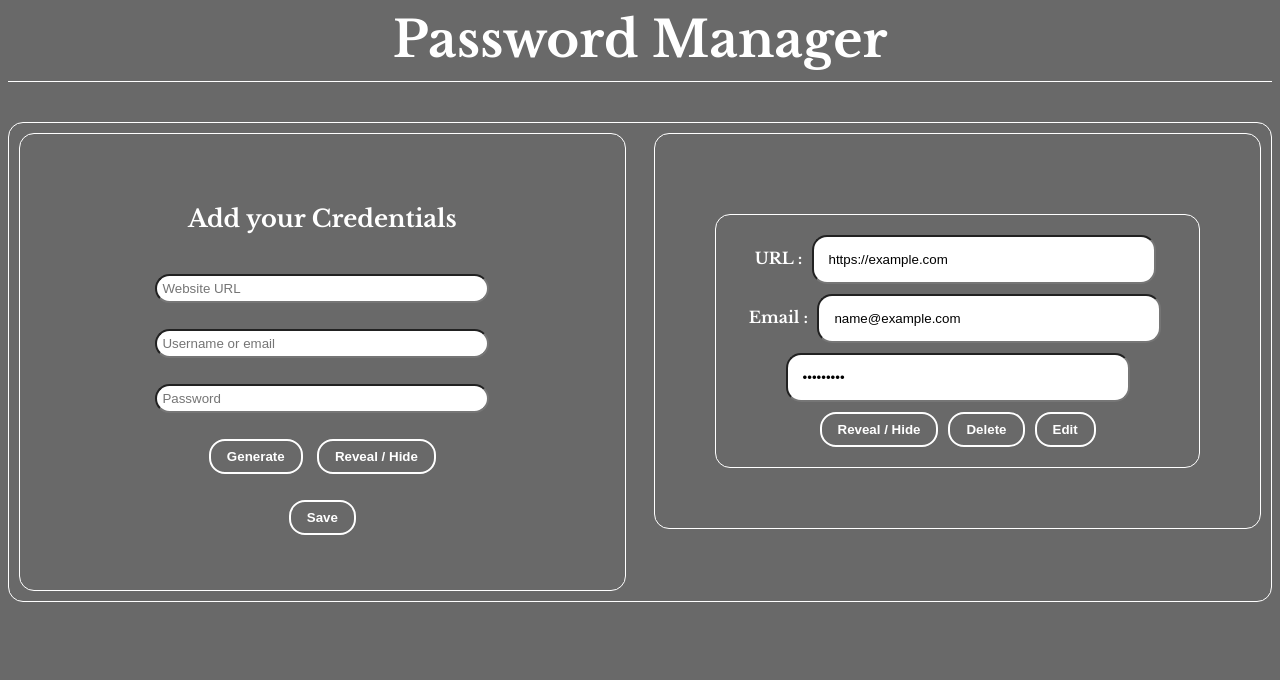
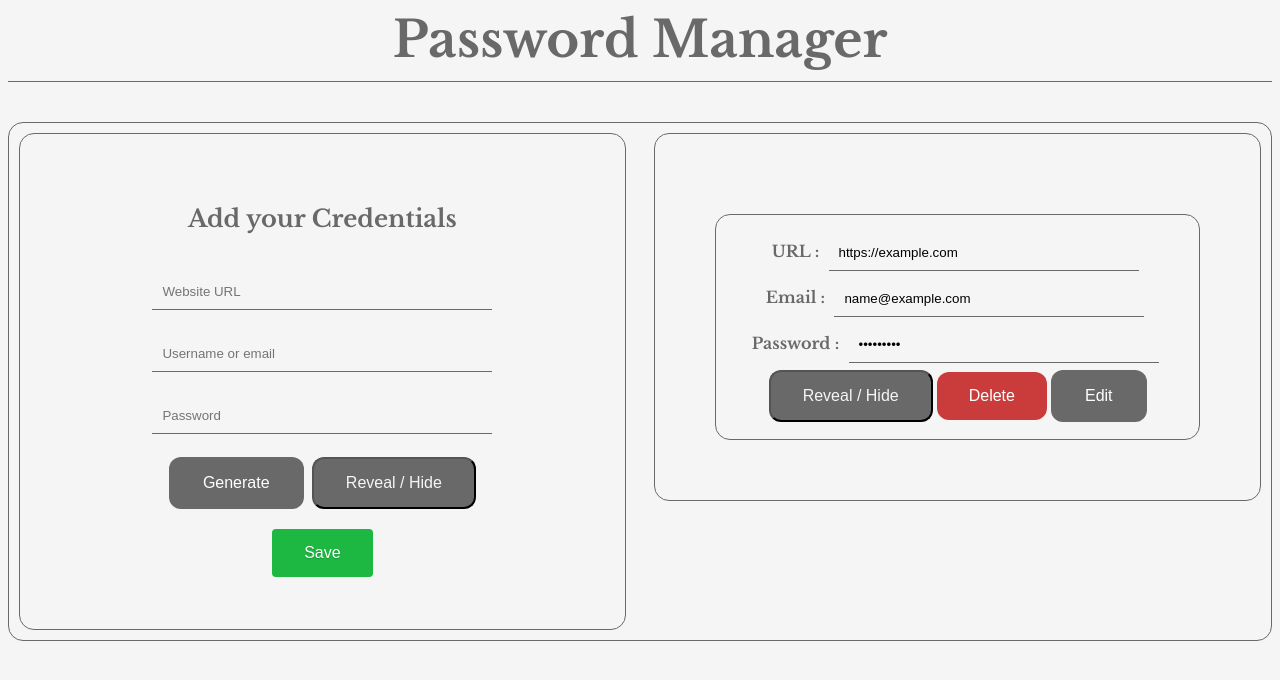
Before and after one commit to AbdHussein/passwordManager, a plain HTML site: page index.html in a window 1280 px wide. Both pictures are taken after typing "https://example.com", "name@example.com", "Sample123" into the empty fields and a click on the button "Save". Drawn offline with nearby package versions, Linux system fonts and the light colour scheme.

Commit message:
version 1.0

```diff
--- a/index.html
+++ b/index.html
@@ -4,6 +4,7 @@
         <link href="https://fonts.googleapis.com/css2?family=Libre+Baskerville:wght@700&display=swap" rel="stylesheet">
         <title>Password Manager</title>
         <link rel="stylesheet" href="style.css">
+        <link rel="stylesheet" href="toast.css">
     </head>
     <body>
         <header class="header">
@@ -14,7 +15,7 @@
         <div class="mainDiv" id='main'>
             <div class="passwordDiv">
                 <div id="passwordAddForm" class="password">
-                    <h2 style="text-align: center; color: white;">
+                    <h2 style="text-align: center; color: dimgray;">
                         Add your Credentials
                     </h2>
                     <div>
@@ -28,16 +29,16 @@
 
                     </div>
                     <div>
-                        <button id="generatePassword" class="btn">Generate</button>
-                        <button id="reveal" class="btn">Reveal / Hide</button>
+                        <button id="generatePassword" class="btn-edit">Generate</button>
+                        <button id="reveal" class="btn-show">Reveal / Hide</button>
                     </div>
                     <div>
-                        <button id="save" class="btn">Save</button>
+                        <button id="save" class="btn-success">Save</button>
                     </div>
                 </div>
             </div>
             <div class="displayDiv" id='display'>
-                <h3 style="color: white;" id='noPasswords'>No Saved Passwords</h3>
+                <h3 style="color: dimgray;" id='noPasswords'>No Saved Passwords</h3>
                 <br>
             </div>
         </div>
--- a/script.js
+++ b/script.js
@@ -4,6 +4,7 @@ var password = document.getElementById('password');
 var generatePass = document.getElementById('generatePassword');
 var reveal = document.getElementById('reveal');
 var save = document.getElementById('save');
+var snack = document.createElement('DIV');
 //--------------------
 var data = [];
 var newData = function(url,user,pass){
@@ -35,6 +36,7 @@ function append(item){
       var website_input = document.createElement('INPUT');
       var email_Label = document.createElement('LABEL');
       var email_input = document.createElement('INPUT');
+      var pass_Label = document.createElement('LABEL');
       var pass= document.createElement('INPUT');
       var showPass = document.createElement('BUTTON');
       var deleteBtn = document.createElement('BUTTON');
@@ -42,9 +44,9 @@ function append(item){
       pass.type = 'password';
       pass.readonly = true;
       //---------
-      EditBtn.classList.add('btn');
-      deleteBtn.classList.add('btn');
-      showPass.classList.add('btn');
+      EditBtn.classList.add('btn-edit');
+      deleteBtn.classList.add('btn-delete');
+      showPass.classList.add('btn-show');
       website_input.classList.add('pass');
       email_input.classList.add('pass');
       pass.classList.add('pass');
@@ -61,6 +63,7 @@ function append(item){
       showPass.innerHTML = 'Reveal / Hide';
       website_Label.innerHTML = 'URL : ';
       email_Label.innerHTML = '<br>Email : ';
+      pass_Label.innerHTML = '<br>Password : ';
       website_input.value = item.website;
       email_input.value = item.username;
       pass.value = item.password;
@@ -83,12 +86,18 @@ function append(item){
         console.log(item);
         data.splice(index,1,item);
         console.log(data);
+        snack.setAttribute('id','snackbar');
+        snack.innerHTML = 'Data Updated Successfully';
+        document.body.appendChild(snack);
+        snack.className = "show";
+        setTimeout(function(){ snack.className = snack.className.replace("show", ""); }, 3000);
       }
       //--------
       div.appendChild(website_Label);
       div.appendChild(website_input);
       div.appendChild(email_Label);
       div.appendChild(email_input);
+      div.appendChild(pass_Label);
       div.appendChild(pass);
       div.appendChild(showPass);
       div.appendChild(deleteBtn);
--- a/style.css
+++ b/style.css
@@ -1,40 +1,46 @@
 body{
     text-align: center;
-    background-color: dimgray;
+    background-color: whitesmoke;
     font-family: 'Libre Baskerville', serif;
-    color: white;
+    color: dimgray;
 }
 .input{
-    border-radius: 15px;
-    padding: 5px;
+    background-color: transparent;
+    padding: 10px;
     margin: 5px;
     width: 20rem;
+    border: none;
+    border-bottom: dimgray;
+    border-bottom-style:solid;
+    border-bottom-width:1px ;
 }
 .PasswordInput{
-    border-radius: 15px;
     padding: 5px;
     margin: 5px;
     width: 14rem;
+    border: none;
+    border-bottom: dimgray;
+    border-bottom-style:solid;
+    border-bottom-width:1px ;
 }
 .header{
     text-align: center;
-    color: white;
-    font-family: 'Libre Baskerville', serif;
+    color: dimgray;
     font-size: 50px;
     border: 0px;
     border-bottom: 1px;
-    border-color: white;
+    border-color: dimgray;
     border-style: solid;
     padding-bottom: 10px;
 }
 .line{
     height: 2px;
-    background-color: white
+    background-color: dimgray;
 }
 .mainDiv{
     min-height: 370px;
     border-style: solid;
-    border-color: white;
+    border-color: dimgray;
     border-width: 1px;
     border-radius: 15px;
     overflow: hidden;
@@ -43,14 +49,13 @@ body{
     text-align: center;
     margin: 10px;
     border-style: solid;
-    border-color: white;
+    border-color: dimgray;
     border-width: 1px;
     border-radius: 15px;
     padding: 50px;
     width: 40%;
     float: left;
 }
-
 .password {
     display: grid;
     grid-template-columns: auto ;
@@ -58,50 +63,34 @@ body{
     column-gap: 3rem;
     justify-content: center;
     align-items: center;
-  }
-  .item{
+}
+.item{
         min-height: 100px;
         margin: 15px;
         border-style: solid;
-        border-color: white;
+        border-color: dimgray;
         border-width: 1px;
         border-radius: 15px;
         overflow: hidden;
-  }
-  .span{
+}
+.span{
       margin: 5px;
       text-align: center;
       vertical-align: middle;
-  }
-.btn {
-    margin: 5px;
-    grid-column: span 2;
-    background-color: transparent;
-    border: 2px solid white;
-    color: white;
-    padding: .5rem 1rem;
-    font-weight: bold;
-    cursor: pointer;
-    border-radius: 1rem;
 }
-
-  .btn:hover {
-    background-color: #FFFFFF33;
-  }
 .displayDiv{
     text-align: center;
     width: 40%;
     margin: 10px;
     border-style: solid;
-    border-color: white;
+    border-color: dimgray;
     border-width: 1px;
     border-radius: 15px;
     padding: 50px;
     float: right;
 }
-
 #passwordDisplay{
-    background-color: white;
+    background-color: dimgray;
     padding: 10px;
     margin: 40px;
     border-radius: 15px;
@@ -110,13 +99,13 @@ body{
     text-align: center;
     margin: 10px;
     border-style: solid;
-    border-color: white;
+    border-color: dimgray;
     border-width: 1px;
     border-radius: 15px;
     padding: 15px;
 }
 label{
-    color: white;
+    color: dimgray;
 }
 .h5{
     border-radius: 15px;
@@ -127,10 +116,61 @@ label{
 }
 .pass{
     cursor: pointer;
-    border-radius: 15px;
     color: black;
-    padding: 15px;
+    padding: 10px;
     margin: 5px;
-    background-color: white;
-    width: 310px;
+    background-color: transparent;
+    width: 290px;
+    border: none;
+    border-bottom: dimgray;
+    border-bottom-style:solid;
+    border-bottom-width:1px ;
 }
+.btn-success{
+    margin: 2px;
+    background-color: rgb(28, 184, 65); /* Green */
+    border: none;
+    color: white;
+    padding: 15px 32px;
+    text-align: center;
+    text-decoration: none;
+    display: inline-block;
+    font-size: 16px;
+    border-radius: 4px;
+    text-shadow: 0 1px 1px rgba(0, 0, 0, 0.2);
+}
+.btn-delete{
+    margin: 2px;
+    background-color: rgb(202, 60, 60);
+    border: none;
+    color: white;
+    padding: 15px 32px;
+    text-align: center;
+    text-decoration: none;
+    display: inline-block;
+    font-size: 16px;
+    border-radius: 12px;
+}
+.btn-edit{
+    margin: 2px;
+    background-color: dimgray;
+    border-color: transparent;
+    border-width: 2px;
+    color: white;
+    padding: 15px 32px;
+    text-align: center;
+    display: inline-block;
+    font-size: 16px;
+    border-radius: 12px;
+}
+.btn-show{
+    margin: 2px;
+    background-color: dimgray;
+    border-width: 2px;
+    color: whitesmoke;
+    padding: 15px 32px;
+    text-align: center;
+    display: inline-block;
+    font-size: 16px;
+    border-radius: 12px;
+}
--- /dev/null
+++ b/toast.css
@@ -0,0 +1,29 @@
+#snackbar {
+    visibility: hidden;
+    min-width: 250px;
+    margin-left: -125px;
+    background-color: dimgray;
+    color: whitesmoke;
+    text-align: center;
+    border-radius: 5px;
+    padding: 16px;
+    position: fixed;
+    z-index: 1;
+    left: 50%;
+    bottom: 30px;
+    font-size: 17px;
+  }
+
+  #snackbar.show {
+    visibility: visible;
+    animation: fadein 0.5s, fadeout 0.5s 2.5s;
+  }
+
+  @keyframes fadein {
+    from {bottom: 0; opacity: 0;}
+    to {bottom: 30px; opacity: 1;}
+  }
+  @keyframes fadeout {
+    from {bottom: 30px; opacity: 1;}
+    to {bottom: 0; opacity: 0;}
+  }
```
